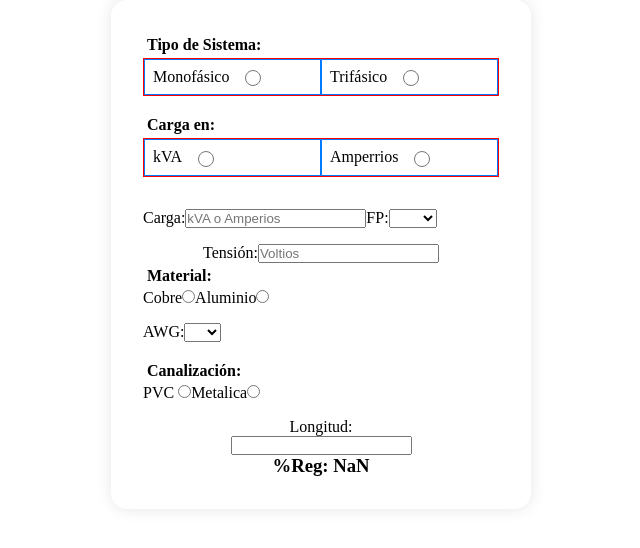
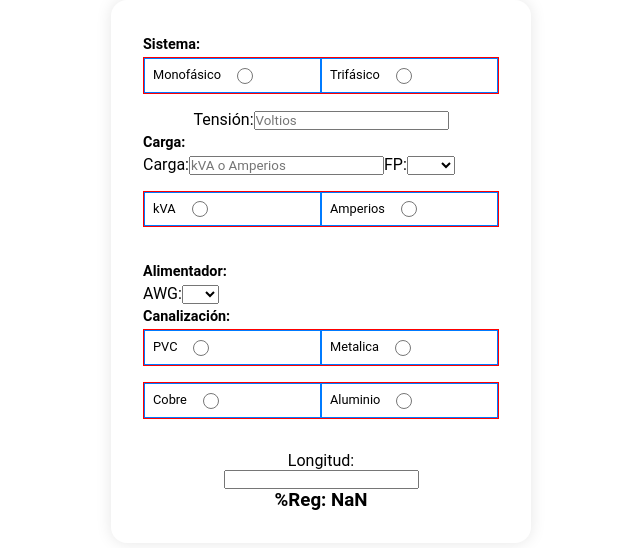
Before and after one commit to cmarioep/ROD-QuickCalc, a React (Vite) app: page / in a window 1280 px wide. Shown: the top 548 px of the page, without its empty margins (319-959 px from the left). Built offline with nearby package versions, Linux system fonts and the light colour scheme.

Commit message:
Refactor: elements order on VoltageDrop component

```diff
--- a/src/components/VoltageDrop.jsx
+++ b/src/components/VoltageDrop.jsx
@@ -22,7 +22,7 @@ export const VoltageDrop = () => {
 
         <form className="formulario">
 
-            <p>Tipo de Sistema:</p>
+            <p>Sistema:</p>
             <div className='group-container'>
                 <label htmlFor="type">Monofásico
                     <input
@@ -44,30 +44,20 @@ export const VoltageDrop = () => {
                 </label>
             </div>
 
-            <div>
-                <p>Carga en:</p>
-                <div className="group-container">
-                    <label htmlFor="type">kVA
+            <label htmlFor="voltage">Tensión:
                 <input
-                            type="radio"
-                            value="kva"
-                            name="loadType"
-                            checked={loadType === "kva"}
+                    type="number"
+                    id="voltage"
+                    name="voltage"
+                    autoComplete='off'
+                    placeholder='Voltios'
+                    value={voltage}
                     onChange={onInputChange}
                 />
             </label>
-                    <label htmlFor="type">Amperrios
-                        <input
-                            type="radio"
-                            value="amperios"
-                            name="loadType"
-                            checked={loadType === "amperios"}
-                            onChange={onInputChange}
-                        />
-                    </label>
-                </div>
-            </div>
 
+            <div>
+                <p>Carga:</p>
                 <div>
                     <label htmlFor="loadCurrent">Carga:</label>
                     <input
@@ -89,38 +79,34 @@ export const VoltageDrop = () => {
                     </select>
                 </div>
 
-            <label htmlFor="voltage">Tensión:
+                <div className="group-container">
+                    <label htmlFor="type">kVA
                         <input
-                    type="number"
-                    id="voltage"
-                    name="voltage"
-                    autoComplete='off'
-                    placeholder='Voltios'
-                    value={voltage}
+                            type="radio"
+                            value="kva"
+                            name="loadType"
+                            checked={loadType === "kva"}
                             onChange={onInputChange}
                         />
                     </label>
+                    <label htmlFor="type">Amperios
+                        <input
+                            type="radio"
+                            value="amperios"
+                            name="loadType"
+                            checked={loadType === "amperios"}
+                            onChange={onInputChange}
+                        />
+                    </label>
+                </div>
+            </div>
+
+
+
 
             <div>
                 <div>
-                    <p>Material:</p>
-                    <label htmlFor="material">Cobre</label>
-                    <input
-                        type="radio"
-                        value="Cu"
-                        name="material"
-                        checked={material === "Cu"}
-                        onChange={onInputChange}
-                    />
-                    <label htmlFor="material">Aluminio</label>
-                    <input
-                        type="radio"
-                        value="Al"
-                        name="material"
-                        checked={material === "Al"}
-                        onChange={onInputChange}
-                    />
-                </div>
+                    <p>Alimentador:</p>
 
                     <label htmlFor="awg">AWG:</label>
                     <select id="awg" name="awg" onChange={onInputChange}>
@@ -133,11 +119,10 @@ export const VoltageDrop = () => {
                         <option value="12">12</option>
                         <option value="14">14</option>
                     </select>
-            </div>
 
-            <div>
                     <p>Canalización:</p>
-                <label htmlFor="conduit">PVC </label>
+                    <div className='group-container'>
+                        <label htmlFor="conduit">PVC
                             <input
                                 type="radio"
                                 value="PVC"
@@ -145,8 +130,9 @@ export const VoltageDrop = () => {
                                 checked={conduit === "PVC"}
                                 onChange={onInputChange}
                             />
+                        </label>
 
-                <label htmlFor="conduit">Metalica</label>
+                        <label htmlFor="conduit">Metalica
                             <input
                                 type="radio"
                                 value="ACERO"
@@ -154,7 +140,35 @@ export const VoltageDrop = () => {
                                 checked={conduit === "ACERO"}
                                 onChange={onInputChange}
                             />
+                        </label>
                     </div>
+
+                    <div className="group-container">
+                        <label htmlFor="material">Cobre
+                            <input
+                                type="radio"
+                                value="Cu"
+                                name="material"
+                                checked={material === "Cu"}
+                                onChange={onInputChange}
+                            />
+                        </label>
+                        <label htmlFor="material">Aluminio
+                            <input
+                                type="radio"
+                                value="Al"
+                                name="material"
+                                checked={material === "Al"}
+                                onChange={onInputChange}
+                            />
+                        </label>
+                    </div>
+                </div>
+
+
+            </div>
+
+
 
             <label htmlFor="long">Longitud:</label>
             <input
--- a/src/index.scss
+++ b/src/index.scss
@@ -2,4 +2,6 @@
     box-sizing: border-box;
     margin: 0;
     padding: 0;
+
+    font-family: 'Roboto', sans-serif;
 }
--- a/src/styles/components/VoltageDrop.scss
+++ b/src/styles/components/VoltageDrop.scss
@@ -19,6 +19,8 @@ $radio-checked-color: #007bff;
 p {
     width: 100%;
     padding: 0.25rem;
+    padding-left: 0;
+    font-size: 0.9rem;
     text-align: left;
     font-weight: bold;
     // border: 1px solid seagreen;
@@ -37,6 +39,8 @@ div {
     label {
         width: 50%;
         padding: 0.5rem;
+
+        font-size: 0.8rem;
         border: 1px solid #007bff;
     }
 
```
Lines whose indentation alone changed are shown as unchanged.
